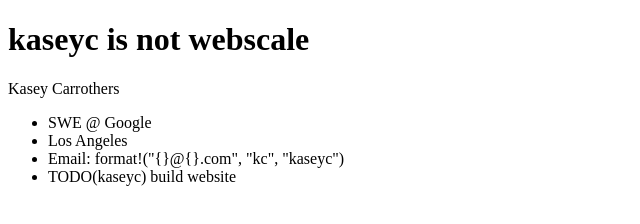
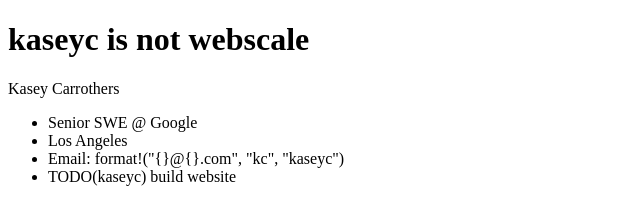
Before and after one commit to kaseyc/kaseyc.github.io, a plain HTML site: page index.html in a window 1280 px wide. Shown: the full height of the page, 0-640 px from the left. Drawn offline with Linux system fonts and the light colour scheme.

Commit message:
update job title

```diff
--- a/index.html
+++ b/index.html
@@ -7,7 +7,7 @@
 <h1>kaseyc is not webscale</h1>
 <p>Kasey Carrothers</p>
  <ul>
-  <li>SWE @ Google</li>
+  <li>Senior SWE @ Google</li>
   <li>Los Angeles</li>
   <li>Email: format!("{}@{}.com", "kc", "kaseyc")</li>
   <li>TODO(kaseyc) build website</li>
```
